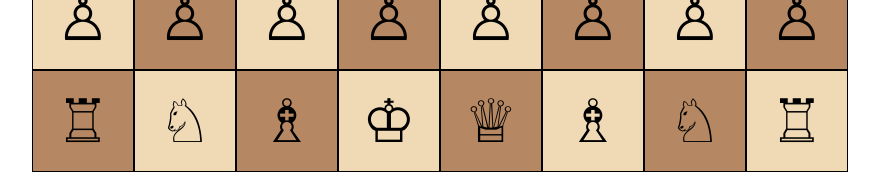
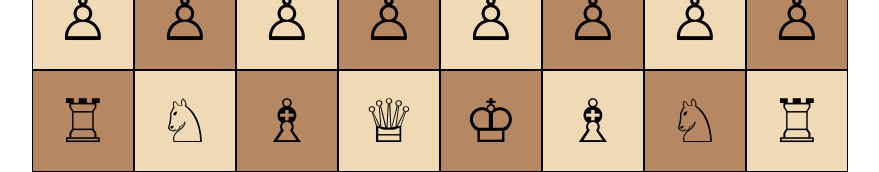
Before and after one commit to narcisalexandru/ChessGame, a Vue app: page / in a window 1280 px wide. Shown: the part 636-808 px from the top of the page, without its empty margins (200-1079 px from the left). Built offline with nearby package versions, Linux system fonts and the light colour scheme.

Commit message:
add drag and drop

```diff
--- a/src/components/ChessBoard.vue
+++ b/src/components/ChessBoard.vue
@@ -1,82 +1,46 @@
 <template>
   <div class="board">
-    <div v-for="(row, rowIndex) in 8" :key="rowIndex" class="row">
+    <div v-for="(row, rowIndex) in board" :key="rowIndex" class="row">
       <ChessCell
-        v-for="(col, colIndex) in 8"
+        v-for="(cell, colIndex) in row"
         :key="colIndex"
         :color="getColor(rowIndex, colIndex)"
-        :content="getPiece(rowIndex, colIndex)"
+        :content="cell"
+        :rowIndex="rowIndex"
+        :colIndex="colIndex"
+        @move-piece="movePiece"
       />
     </div>
   </div>
 </template>
 
 <script setup lang="ts">
+import { reactive } from 'vue';
 import ChessCell from '@/components/ChessCell.vue';
 
 const getColor = (rowIndex: number, colIndex: number): 'white' | 'black' => {
   return (rowIndex + colIndex) % 2 === 0 ? 'white' : 'black';
 };
 
-const getPiece = (rowIndex: number, colIndex: number): string | undefined => {
-  // Piesele negre
-  if (rowIndex === 0 && colIndex === 0) {
-    return '♜';
+const initialBoard = [
+  ['♜', '♞', '♝', '♛', '♚', '♝', '♞', '♜'],
+  ['♟', '♟', '♟', '♟', '♟', '♟', '♟', '♟'],
+  [undefined, undefined, undefined, undefined, undefined, undefined, undefined, undefined],
+  [undefined, undefined, undefined, undefined, undefined, undefined, undefined, undefined],
+  [undefined, undefined, undefined, undefined, undefined, undefined, undefined, undefined],
+  [undefined, undefined, undefined, undefined, undefined, undefined, undefined, undefined],
+  ['♙', '♙', '♙', '♙', '♙', '♙', '♙', '♙'],
+  ['♖', '♘', '♗', '♕', '♔', '♗', '♘', '♖'],
+];
+
+const board = reactive(initialBoard);
+
+const movePiece = (from: { row: number, col: number }, to: { row: number, col: number }) => {
+  const piece = board[from.row][from.col];
+  if (piece) {
+    board[from.row][from.col] = undefined;
+    board[to.row][to.col] = piece;
   }
-  else if (rowIndex === 0 && colIndex === 1) {
-    return '♞';
-  }
-  else if (rowIndex === 0 && colIndex === 2) {
-    return '♝';
-  }
-  else if (rowIndex === 0 && colIndex === 3) {
-    return '♛';
-  }
-  else if (rowIndex === 0 && colIndex === 4) {
-    return '♚';
-  }
-  else if (rowIndex === 0 && colIndex === 5) {
-    return '♝';
-  }
-  else if (rowIndex === 0 && colIndex === 6) {
-    return '♞';
-  }
-  else if (rowIndex === 0 && colIndex === 7) {
-    return '♜';
-  }
-  else if (rowIndex === 1) {
-    return '♟';
-  }
- // Piesele albe
-  else if (rowIndex === 7 && colIndex === 7) {
-    return '♖';
-  }
-  else if (rowIndex === 7 && colIndex === 6) {
-    return '♘';
-  }
-  else if (rowIndex === 7 && colIndex === 5) {
-    return '♗';
-  }
-  else if (rowIndex === 7 && colIndex === 4) {
-    return '♕';
-  }
-  else if (rowIndex === 7 && colIndex === 3) {
-    return '♔';
-  }
-  else if (rowIndex === 7 && colIndex === 2) {
-    return '♗';
-  }
-  else if (rowIndex === 7 && colIndex === 1) {
-    return '♘';
-  }
-  else if (rowIndex === 7 && colIndex === 0) {
-    return '♖';
-  }
-  else if (rowIndex === 6) {
-    return '♙';
-  }
-
-  return undefined;
 };
 </script>
 
--- a/src/components/ChessCell.vue
+++ b/src/components/ChessCell.vue
@@ -1,5 +1,11 @@
 <template>
-    <div :class="['cell', color]">
+  <div
+    :class="['cell', color]"
+    :draggable="!!content"
+    @dragstart="onDragStart"
+    @dragover.prevent
+    @drop="onDrop"
+  >
     <div v-if="content" class="content">{{ content }}</div>
   </div>
 </template>
@@ -7,8 +13,27 @@
 <script setup lang="ts">
 const props = defineProps<{
   color: 'white' | 'black',
-      content?: string
+  content?: string,
+  rowIndex: number,
+  colIndex: number
 }>();
+
+const emit = defineEmits<{
+  (e: 'move-piece', from: { row: number, col: number }, to: { row: number, col: number }): void
+}>();
+
+const onDragStart = (event: DragEvent) => {
+  event.dataTransfer?.setData('text/plain', JSON.stringify({ row: props.rowIndex, col: props.colIndex }));
+};
+
+const onDrop = (event: DragEvent) => {
+  const data = event.dataTransfer?.getData('text/plain');
+  if (data) {
+    const from = JSON.parse(data);
+    const to = { row: props.rowIndex, col: props.colIndex };
+    emit('move-piece', from, to);
+  }
+};
 </script>
 
 <style>
--- a/src/views/HomeView.vue
+++ b/src/views/HomeView.vue
@@ -3,7 +3,6 @@
 </template>
 
 <script setup lang="ts">
-import { defineComponent } from 'vue';
 import ChessBoard from '@/components/ChessBoard.vue';
 
 </script>
```
Lines whose indentation alone changed are shown as unchanged.
